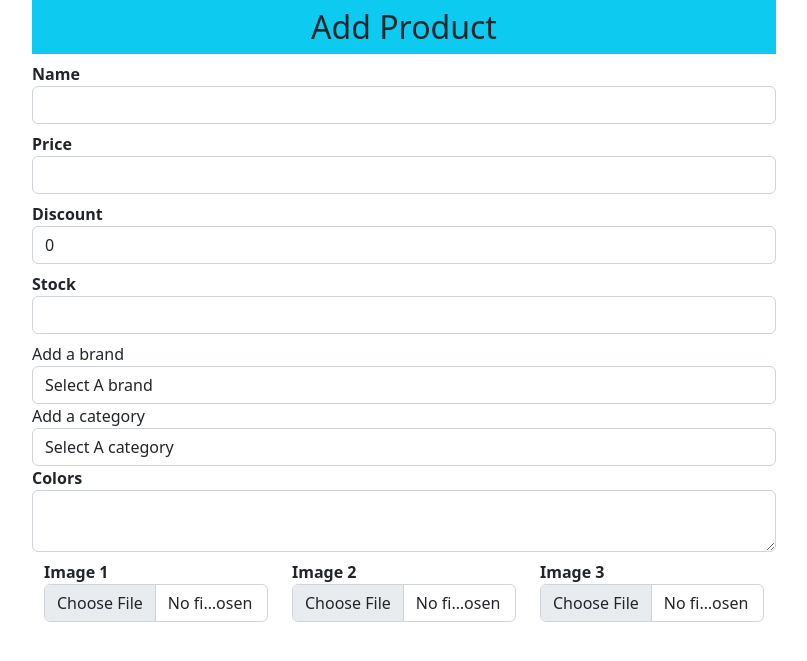
After one commit to HieuAnh87/Ecomemerce_Flask, a Flask app: template src/templates/products/addproduct.html in a window 1280 px wide. The commit adds this page. Shown: the top 661 px of the page, without its empty margins (50-857 px from the left). Run offline with Flask 2, Linux system fonts and the light colour scheme; the template is opened without the code that fills it: values that come from a table or form of the project are taken from there, others are empty; data comes from the database, SQL or seed files in the repository; some libraries are stand-ins or nearby versions.

Commit message:
Add: add product

```diff
--- /dev/null
+++ b/src/products/forms.py
@@ -0,0 +1,19 @@
+from flask_wtf.file import FileField, FileRequired, FileAllowed
+from wtforms import StringField, IntegerField, BooleanField, TextAreaField, validators, Form
+from wtforms.validators import InputRequired
+
+
+class Addproducts(Form):
+    name = StringField('Name', [InputRequired()])
+    price = IntegerField('Price', [InputRequired()])
+    discount = IntegerField('Discount', default=0)
+    stock = IntegerField('Stock', [InputRequired()])
+    description = TextAreaField('Description', [InputRequired()])
+    colors = TextAreaField('Colors', [InputRequired()])
+
+    image_1 = FileField('Image 1',
+                        validators=[FileRequired(), FileAllowed(['jpg', 'png', 'gif', 'jpeg'])])
+    image_2 = FileField('Image 2',
+                        validators=[FileRequired(), FileAllowed(['jpg', 'png', 'gif', 'jpeg'])])
+    image_3 = FileField('Image 3',
+                        validators=[FileRequired(), FileAllowed(['jpg', 'png', 'gif', 'jpeg'])])
--- a/src/templates/products/addbrand.html
+++ b/src/templates/products/addbrand.html
@@ -10,7 +10,7 @@
             {% include '_messages.html' %}
             {% if brands %}
             <h1 class="text-center mt-5">Add a Brand</h1>
-            <form action="" method=post>
+            <form action="" method="POST">
               <input type="text" name="brand" class="form-control">
               <input type=submit value="Add brand" class="btn btn-info mt-2">
             </form>
--- /dev/null
+++ b/src/templates/products/addproduct.html
@@ -0,0 +1,46 @@
+{% extends "layout.html" %}
+
+{% block content %}
+
+{% include '_messages.html' %}
+<div class="container">
+        <div class="col-md-2"></div>
+        <div class="col-md-8">
+            <h2 class="text-center bg-info p-2">Add Product</h2>
+            {% from "_formhelpers.html" import render_field %}
+            <form action="" method="POST" enctype="multipart/form-data">
+                    {{ render_field(form.name, class="form-control") }}
+                    {{ render_field(form.price, class="form-control") }}
+                    {{ render_field(form.discount, class="form-control") }}
+                    {{ render_field(form.stock, class="form-control") }}
+
+                    <label for="brand">Add a brand</label>
+                    <select name="brand" id="brand" class="form-control" required>
+                        <option value=""> Select A brand</option>
+                     {% for brand in brands %}
+                     <option value="{{brand.id}}">{{brand.name}}</option>
+                     {% endfor %}
+                    </select>
+                    <label for="category">Add a category</label>
+                    <select name="category" id="category" class="form-control" required>
+                     <option value=""> Select A category</option>
+                     {% for category in categories %}
+                     <option value="{{category.id}}">{{category.name}}</option>
+                     {% endfor %}
+                    </select>
+                    {{ render_field(form.colors, class="form-control") }}
+                    {{ render_field(form.discription, class="form-control", rows="10") }}
+
+                <div class="container">
+                    <div class="row">
+                        <div class="col-md-4">{{ render_field(form.image_1, class="form-control") }}</div>
+                        <div class="col-md-4">{{ render_field(form.image_2, class="form-control") }}</div>
+                        <div class="col-md-4">{{ render_field(form.image_3, class="form-control") }}</div>
+                    </div>
+                </div>
+            </form>
+        </div>
+        <div class="col-md-2"></div>
+</div>
+
+{% endblock content %}
```
Also changed, not shown: src/products/routes.py (+12 -1 lines).
